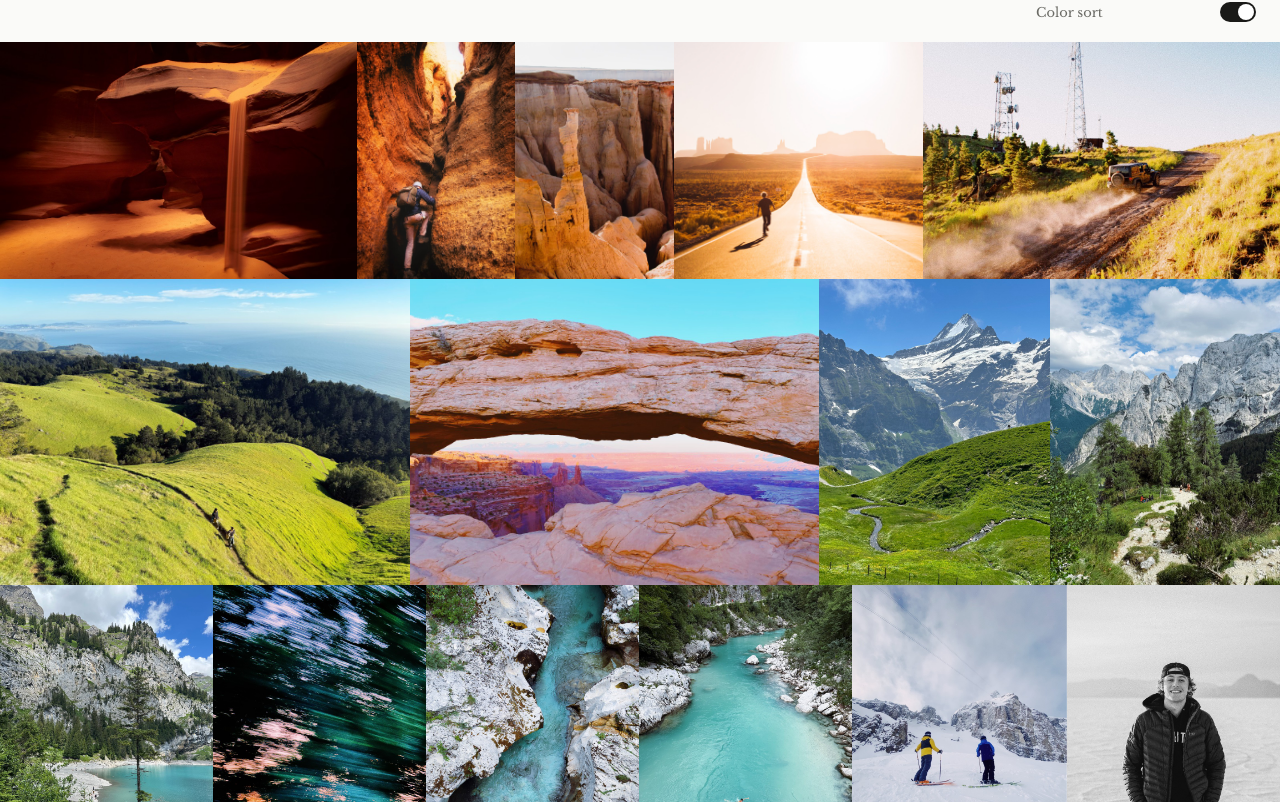
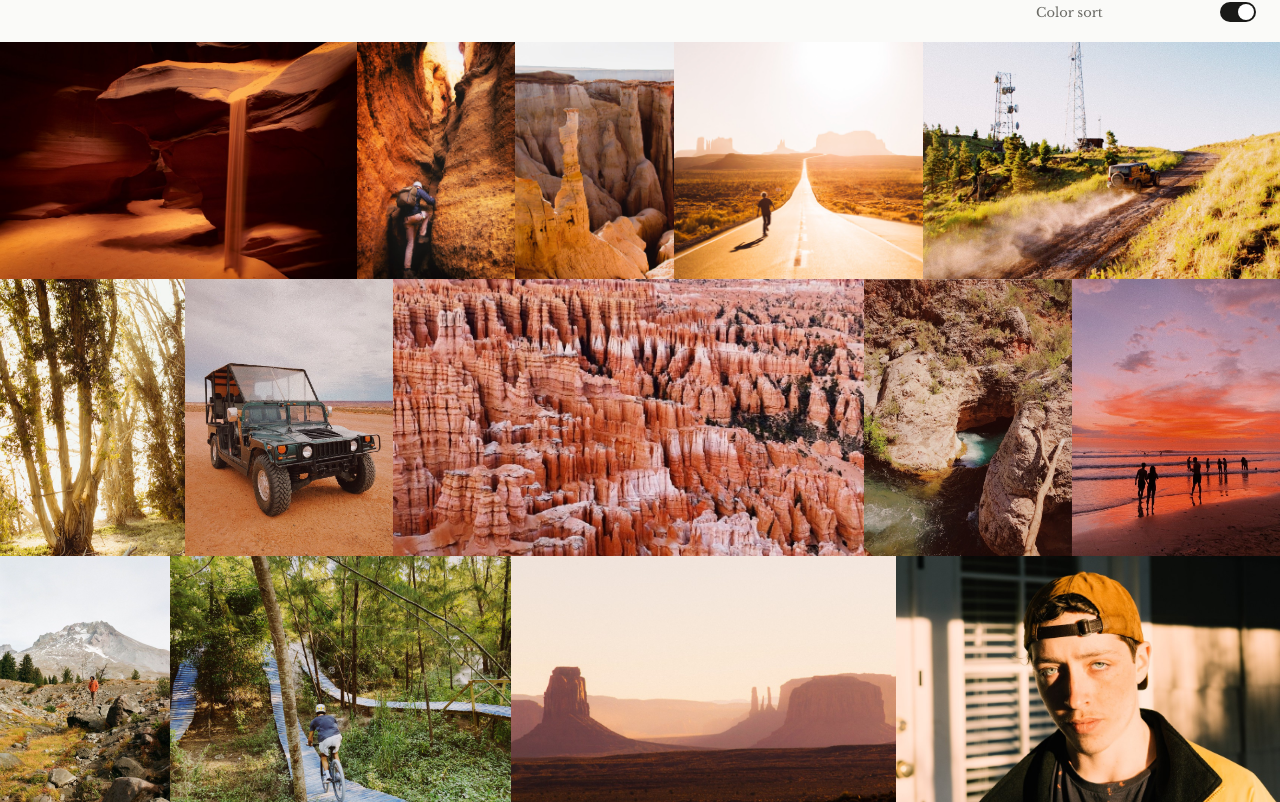
Before and after one commit to throwawayeml728-art/briam-xyz, a Next.js app: page / in a window 1280 px wide. Shown: the part 1998-2800 px from the top of the page. Built offline with nearby package versions, Linux system fonts and the light colour scheme.

Commit message:
Home: show all photos

```diff
--- a/app/page.tsx
+++ b/app/page.tsx
@@ -7,7 +7,7 @@ import { getPhotos } from '@/lib/photos'
 
 export const dynamic = 'force-dynamic'
 
-const HOME_PHOTO_COUNT = 15 // curated subset: first N photos of data/photos.json
+const HOME_PHOTO_COUNT = 43 // show every photo
 
 export default function Home() {
   const photos = getPhotos().slice(0, HOME_PHOTO_COUNT)
```
